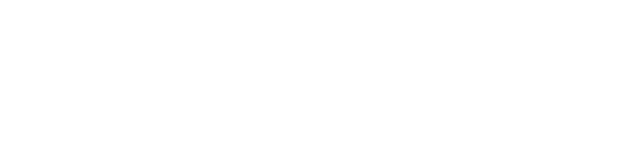
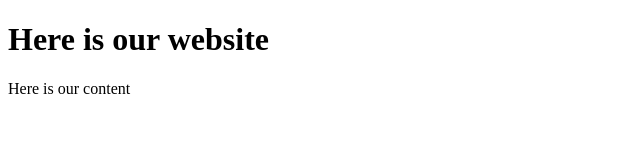
Before and after one commit to luispena3/Quadcore-github-assignment, a plain HTML site: page index.html in a window 1280 px wide. Shown: the whole page, without its empty margins (0-640 px from the left). Drawn offline with Linux system fonts and the light colour scheme.

Commit message:
add contents to index.html

```diff
--- a/index.html
+++ b/index.html
@@ -6,6 +6,8 @@
     <title>Document</title>
 </head>
 <body>
+    <h1>Here is our website</h1>
+    <p> Here is our content</p>
 
 </body>
 </html>
```
